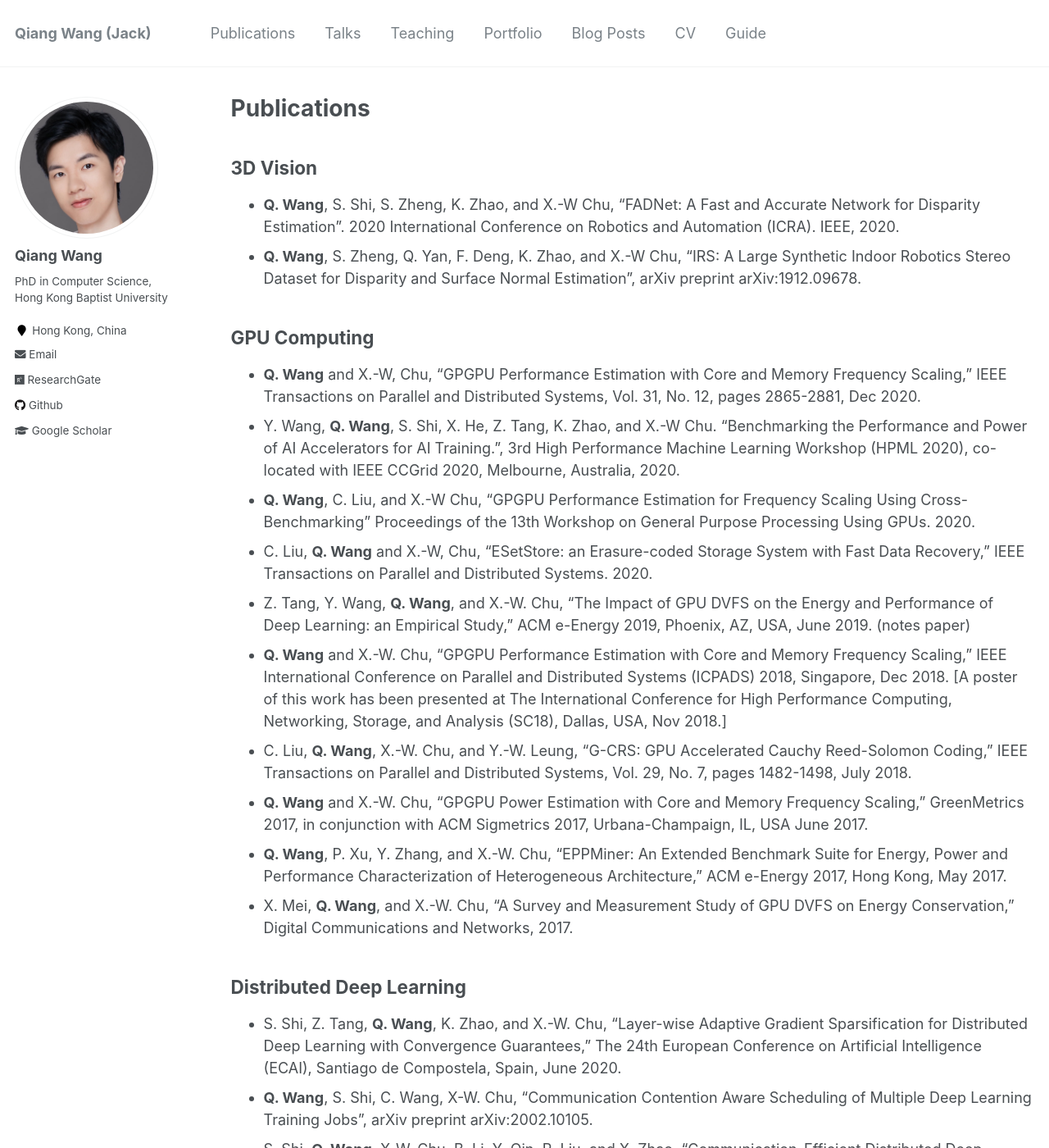
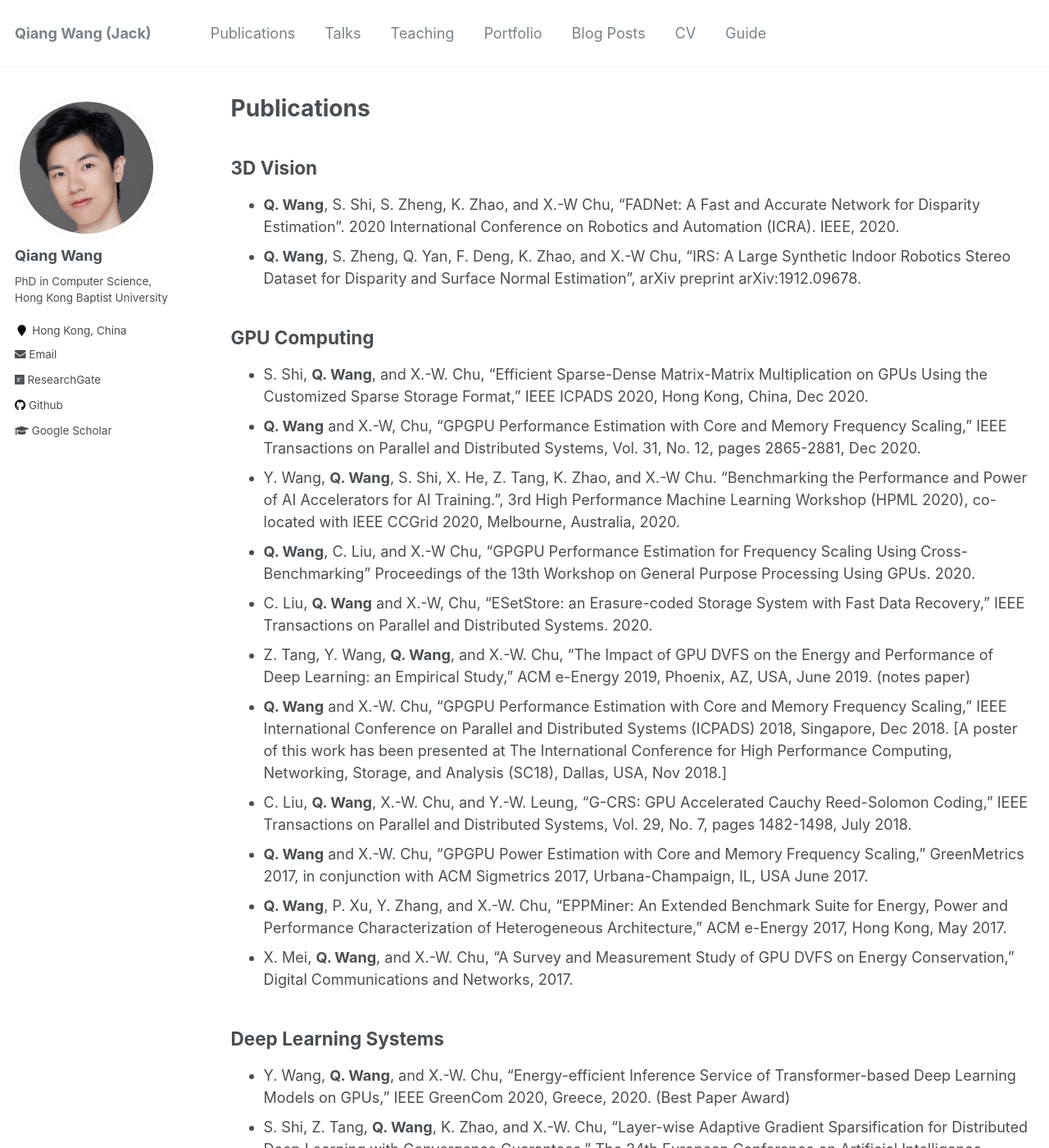
Before and after one commit to blackjack2015/blackjack2015.github.io, a Jekyll site: the page built from _pages/publications.md, in a window 1280 px wide and 1400 px high. Shown: the whole window at 82% size. Built offline with Jekyll 4.4.1, drawn with Linux system fonts in a browser that asks for light colours.

Commit message:
Update publications.md

```diff
--- a/_pages/publications.md
+++ b/_pages/publications.md
@@ -22,6 +22,7 @@ author_profile: true
 + **Q. Wang**, S. Zheng, Q. Yan, F. Deng, K. Zhao, and X.-W Chu, "IRS: A Large Synthetic Indoor Robotics Stereo Dataset for Disparity and Surface Normal Estimation", arXiv preprint arXiv:1912.09678.
 
 ## GPU Computing
++ S. Shi, **Q. Wang**, and X.-W. Chu, "Efficient Sparse-Dense Matrix-Matrix Multiplication on GPUs Using the Customized Sparse Storage Format," IEEE ICPADS 2020, Hong Kong, China, Dec 2020.
 + **Q. Wang** and X.-W, Chu, "GPGPU Performance Estimation with Core and Memory Frequency Scaling," IEEE Transactions on Parallel and Distributed Systems, Vol. 31, No. 12, pages 2865-2881, Dec 2020.
 + Y. Wang, **Q. Wang**, S. Shi, X. He, Z. Tang, K. Zhao, and X.-W Chu. "Benchmarking the Performance and Power of AI Accelerators for AI Training.", 3rd High Performance Machine Learning Workshop (HPML 2020), co-located with IEEE CCGrid 2020, Melbourne, Australia, 2020.
 + **Q. Wang**, C. Liu, and X.-W Chu, "GPGPU Performance Estimation for Frequency Scaling Using Cross-Benchmarking" Proceedings of the 13th Workshop on General Purpose Processing Using GPUs. 2020.
@@ -33,7 +34,8 @@ author_profile: true
 + **Q. Wang**, P. Xu, Y. Zhang, and X.-W. Chu, "EPPMiner: An Extended Benchmark Suite for Energy, Power and Performance Characterization of Heterogeneous Architecture," ACM e-Energy 2017, Hong Kong, May 2017.
 + X. Mei, **Q. Wang**, and X.-W. Chu, "A Survey and Measurement Study of GPU DVFS on Energy Conservation," Digital Communications and Networks, 2017.
 
-## Distributed Deep Learning
+## Deep Learning Systems
++ Y. Wang, **Q. Wang**, and X.-W. Chu, "Energy-efficient Inference Service of Transformer-based Deep Learning Models on GPUs," IEEE GreenCom 2020, Greece, 2020. (Best Paper Award)
 + S. Shi, Z. Tang, **Q. Wang**, K. Zhao, and X.-W. Chu, "Layer-wise Adaptive Gradient Sparsification for Distributed Deep Learning with Convergence Guarantees," The 24th European Conference on Artificial Intelligence (ECAI), Santiago de Compostela, Spain, June 2020.
 + **Q. Wang**, S. Shi, C. Wang, X-W. Chu, "Communication Contention Aware Scheduling of Multiple Deep Learning Training Jobs", arXiv preprint arXiv:2002.10105.
 + S. Shi, **Q. Wang**, X-W. Chu, B. Li, Y. Qin, R. Liu, and X. Zhao, "Communication-Efficient Distributed Deep Learning with Merged Gradient Sparsification on GPUs," IEEE INFOCOM 2020, Beijing, China, May 2020.
```
